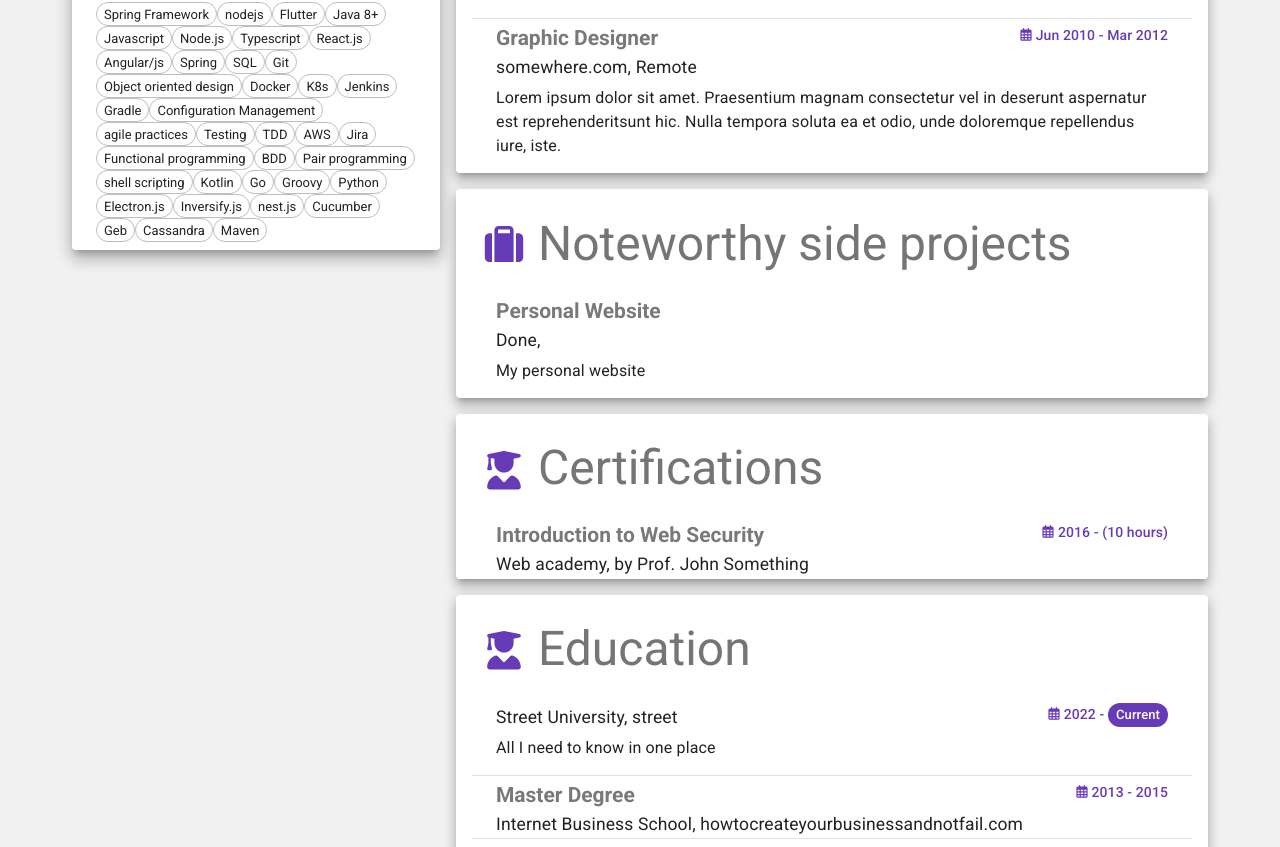
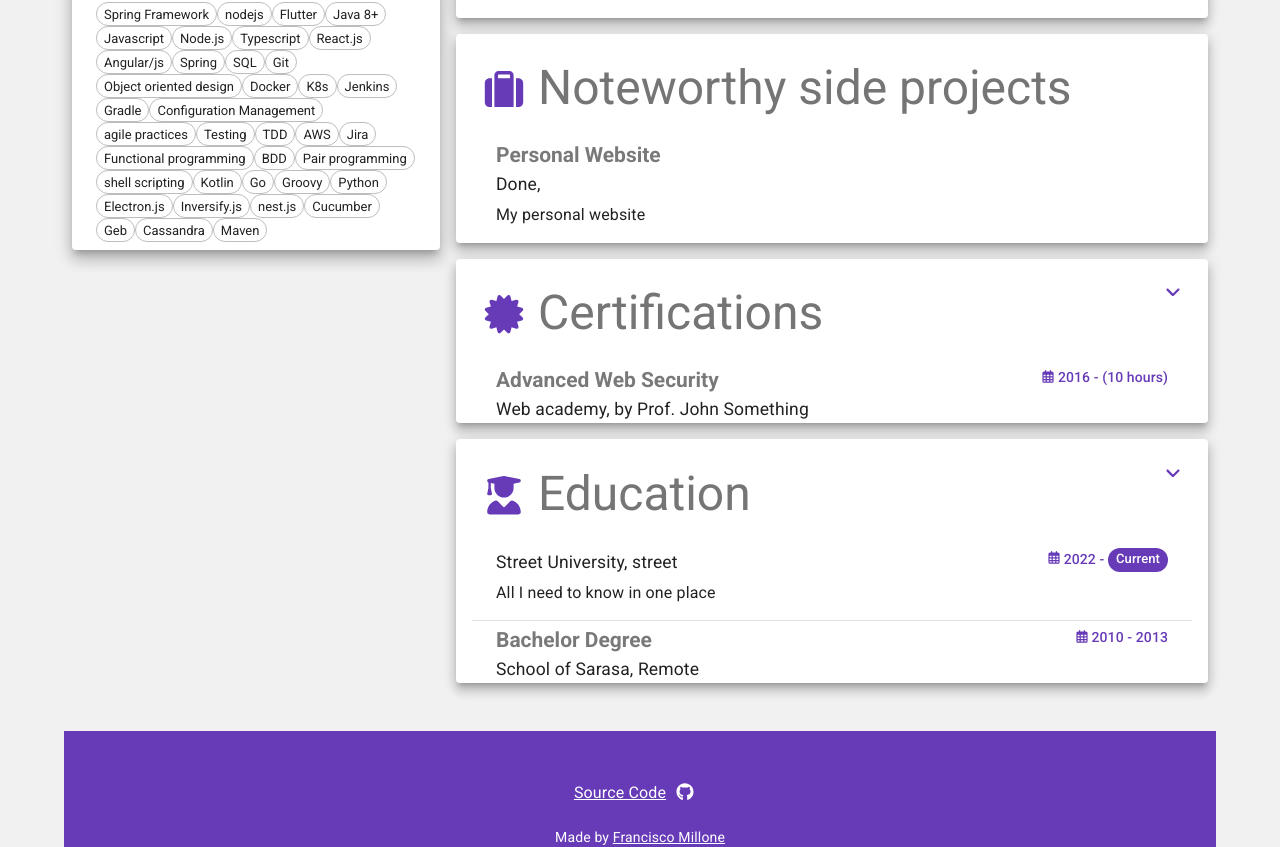
Before and after one commit to fmillone/react-web-resume, a React (Create React App) app: page / in a window 1280 px wide. Shown: the part 643-1490 px from the top of the page. Built offline with nearby package versions, Linux system fonts and the light colour scheme.

Commit message:
added expandable card

```diff
--- a/package.json
+++ b/package.json
@@ -21,6 +21,7 @@
     "react": "^18.1.0",
     "react-dom": "^18.1.0",
     "react-scripts": "^5.0.1",
+    "react-transition-group": "^4.4.2",
     "typescript": "^4.7.2",
     "web-vitals": "^2.1.4"
   },
--- a/src/components/Content.tsx
+++ b/src/components/Content.tsx
@@ -1,10 +1,11 @@
-import { faSuitcase, faUser, faUserGraduate, IconDefinition } from "@fortawesome/free-solid-svg-icons";
+import { faSuitcase, faUser, faUserGraduate, IconDefinition, faAngleDown, faAngleLeft, faCertificate } from "@fortawesome/free-solid-svg-icons";
 import { faCalendarDays } from "@fortawesome/free-regular-svg-icons";
-import { Chip, Divider, Paper, Stack, styled, Typography } from "@mui/material";
+import { Chip, Collapse, Divider, IconButton, Paper, Stack, styled, Typography } from "@mui/material";
 import { Container, SxProps } from "@mui/system";
 import { contentSx, ResumeIcon } from "./common";
-import { resumeService } from "../services/ResumeService";
-import React from "react";
+import { Experience, resumeService } from "../services/ResumeService";
+import React, { useMemo, useState } from "react";
+import { TransitionGroup } from "react-transition-group";
 
 const ContentText = styled(Typography)({
   marginTop: 5,
@@ -27,23 +28,55 @@ export function Content() {
         {joinContent(aboutMe)!}
       </ContentCard>
 
-      <ContentCard icon={faSuitcase} title="Work Experience">
-        {experience.map(toContentDescription)}
-      </ContentCard>
+      <ExpandableCard experience={experience} icon={faSuitcase} title="Work Experience" />
 
-      <ContentCard icon={faSuitcase} title="Noteworthy side projects">
-        {sideProjects.map(toContentDescription)}
-      </ContentCard>
+      <ExpandableCard experience={sideProjects} icon={faSuitcase} title="Noteworthy side projects" />
 
-      <ContentCard icon={faUserGraduate} title="Certifications">
-        {certifications.map(toContentDescription)}
-      </ContentCard>
+      <ExpandableCard experience={certifications} icon={faCertificate} title="Certifications" />
 
-      <ContentCard icon={faUserGraduate} title="Education">
-        {education.map(toContentDescription)}
-      </ContentCard>
+      <ExpandableCard experience={education} icon={faUserGraduate} title="Education" />
 
     </Stack>
+  );
+}
+
+interface ExpandableCardProps {
+  experience: Experience[];
+  title: string;
+  icon: IconDefinition;
+}
+function ExpandableCard({ experience, icon, title }: ExpandableCardProps) {
+  const [expanded, setExpanded] = useState<boolean>(false);
+
+  const expandable = useMemo(() => !experience.every(e => e.showCompressed), [experience]);
+  const expandIcon = useMemo(() => expandable && (
+    <IconButton sx={{ marginTop: '1rem', float: 'right' }} onClick={() => setExpanded(e => !e)}>
+      <ResumeIcon sx={{ marginRight: 0 }} icon={expanded ? faAngleLeft : faAngleDown} />
+    </IconButton>
+  ), [expanded, expandable]);
+
+  const data = useMemo(
+    () => expanded ? experience : experience.filter(e => e.showCompressed),
+    [expanded, experience]
+  );
+
+  return (
+    <Paper sx={contentSx} elevation={8}>
+      {expandIcon}
+      <CardHeading icon={icon}>{title}</CardHeading>
+      <TransitionGroup>
+        {data.map(collapsed(toContentDescription))}
+      </TransitionGroup>
+    </Paper>
+  );
+
+}
+type MapCallback<T, U> = (e: T, i: number, a: T[]) => U;
+function collapsed<T>(children: MapCallback<T, any>): MapCallback<T, any> {
+  return (e, i, a) => (
+    <Collapse key={i}>
+      {children(e, i, a)}
+    </Collapse>
   );
 }
 
@@ -104,10 +137,10 @@ function CardHeading({ icon, children }: CardHeadingProps) {
 }
 
 
-function joinContent(description?:string| string[]) {
-  if(description) {
-    if(Array.isArray(description)) {
-      return  description.map((it, i) => <ContentText key={i}>{it}</ContentText>);
+function joinContent(description?: string | string[]) {
+  if (description) {
+    if (Array.isArray(description)) {
+      return description.map((it, i) => <ContentText key={i}>{it}</ContentText>);
     } else {
       return <ContentText>{description}</ContentText>;
     }
--- a/src/components/common.tsx
+++ b/src/components/common.tsx
@@ -6,9 +6,9 @@ const _ResumeIcon = (props: FontAwesomeIconProps) => <FontAwesomeIcon fixedWidth
 export const ResumeIcon = styled(_ResumeIcon)(({theme}) => ({
     color: theme.palette.primary.main,
     marginRight: '10px',
-    fontSize: '18px',
+    fontSize: '1.1rem',
 }));
 
 export const contentSx: SxProps = {
-  padding: '0.01rem 16px'
+  padding: '0.01rem 1rem'
 };
--- a/src/data/resume-data.json
+++ b/src/data/resume-data.json
@@ -24,16 +24,26 @@
     {
       "company": "Web academy",
       "startDate": "2016",
+      "title": "Advanced Web Security",
+      "endDate": "(10 hours)",
+      "place": "by Prof. John Something",
+      "showCompressed": true
+    },
+    {
+      "company": "Web academy",
+      "startDate": "2015",
       "title": "Introduction to Web Security",
       "endDate": "(10 hours)",
-      "place": "by Prof. John Something"
+      "place": "by Prof. John Something",
+      "showCompressed": false
     }
   ],
   "sideProjects": [
     {
       "title":"Personal Website",
       "company": "Done",
-      "description": "My personal website"
+      "description": "My personal website",
+      "showCompressed": true
     }
   ],
   "experience": [
@@ -45,7 +55,8 @@
         "Nulla tempora soluta ea et odio, unde doloremque repellendus iure, iste."
       ],
       "company": "Conosoft.com.ar",
-      "place":"Tandil"
+      "place":"Tandil",
+      "showCompressed": true
     },
     {
       "title": "Web Developer",
@@ -53,7 +64,8 @@
       "endDate": "Dec 2014",
       "description": "Lorem ipsum dolor sit amet. Praesentium magnam consectetur vel in deserunt aspernatur est reprehenderitsunt hic. Nulla tempora soluta ea et odio, unde doloremque repellendus iure, iste.",
       "company": "something.com",
-      "place":"Remote"
+      "place":"Remote",
+      "showCompressed": true
     },
     {
       "title": "Graphic Designer",
@@ -61,7 +73,8 @@
       "endDate": "Mar 2012",
       "description": "Lorem ipsum dolor sit amet. Praesentium magnam consectetur vel in deserunt aspernatur est reprehenderitsunt hic. Nulla tempora soluta ea et odio, unde doloremque repellendus iure, iste.",
       "company": "somewhere.com",
-      "place":"Remote"
+      "place":"Remote",
+      "showCompressed": false
     }
   ],
   "education": [
@@ -70,21 +83,24 @@
       "startDate": "2022",
       "description": "All I need to know in one place",
       "company":"Street University",
-      "place": "street"
+      "place": "street",
+      "showCompressed": true
     },
     {
       "title": "Master Degree",
       "startDate": "2013",
       "endDate": "2015",
       "company": "Internet Business School",
-      "place": "howtocreateyourbusinessandnotfail.com"
+      "place": "howtocreateyourbusinessandnotfail.com",
+      "showCompressed": false
     },
     {
       "title": "Bachelor Degree",
       "startDate": "2010",
       "endDate": "2013",
       "company": "School of Sarasa",
-      "place":"Remote"
+      "place":"Remote",
+      "showCompressed": true
     }
   ],
   "skills": [
--- a/src/services/ResumeService.ts
+++ b/src/services/ResumeService.ts
@@ -13,13 +13,14 @@ interface Resume {
   contact: Contact;
 }
 
-interface Experience {
+export interface Experience {
   title: string;
   startDate?: string;
   endDate?: string;
   description?: string | string[];
   company?: string;
   place?: string;
+  showCompressed?: boolean;
 }
 
 interface Contact {
```
Also changed, not shown: 1 other file (tests, documents, lock files or other folders).
